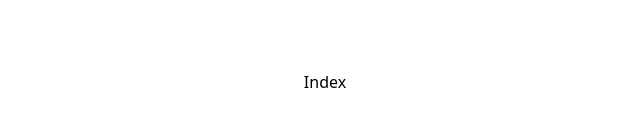
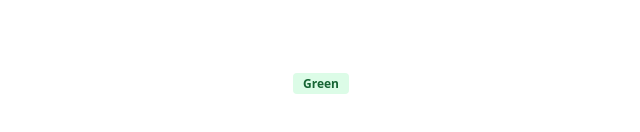
Before and after one commit to egmncyln/wordy_web, a Next.js app: page / in a window 1280 px wide. Shown: the part 318-450 px from the top of the page, without its empty margins (315-955 px from the left). Built offline with nearby package versions, Linux system fonts and the light colour scheme.

Commit message:
some improvements

```diff
--- /dev/null
+++ b/components/Authentication.tsx
@@ -0,0 +1,13 @@
+import React from 'react';
+
+function Authentication() {
+  return (
+    <form>
+      <span className='bg-green-100 text-green-800 text-xs font-semibold mr-2 px-2.5 py-0.5 rounded dark:bg-green-200 dark:text-green-900'>
+        Green
+      </span>
+    </form>
+  );
+}
+
+export default Authentication;
--- a/pages/index.tsx
+++ b/pages/index.tsx
@@ -1,8 +1,13 @@
 import { NextPage } from 'next';
 import React from 'react';
+import Authentication from '../components/Authentication';
 
 const Index: NextPage = () => {
-  return <div>Index</div>;
+  return (
+    <div>
+      <Authentication />
+    </div>
+  );
 };
 
 export default Index;
```
Also changed, not shown: components/Authentication.module.css (added), developer.notes.txt (added), 1 other file (tests, documents, lock files or other folders).
